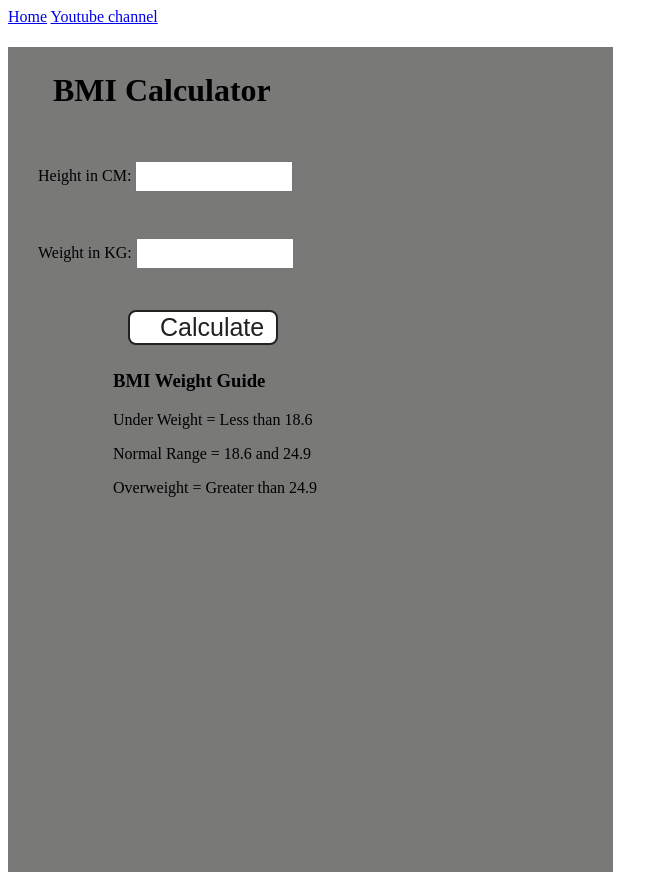
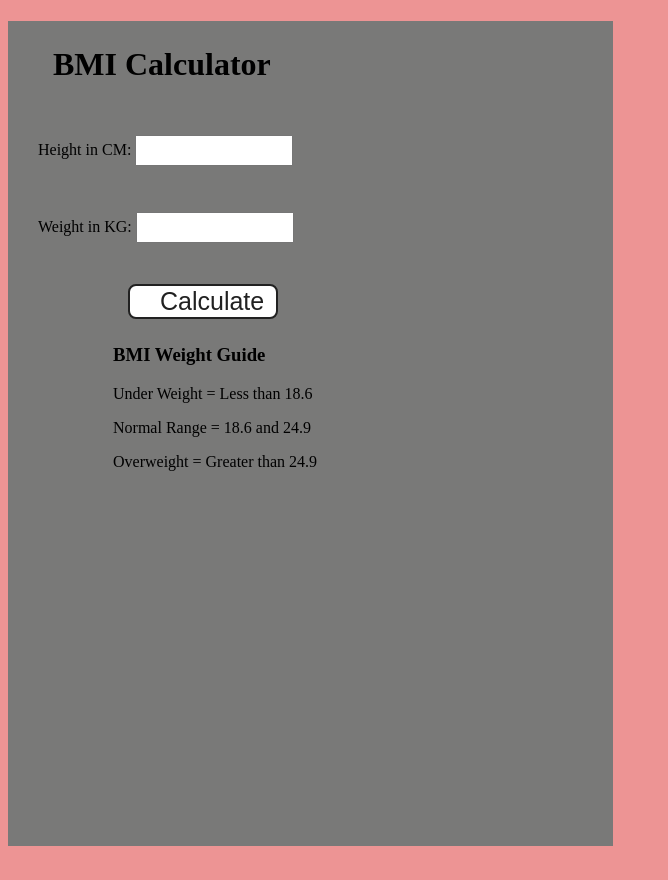
Before and after one commit to sparkingbeard/JavaScript-Projects, a plain HTML site: page BMI calculator/index.html in a window 1280 px wide. Shown: the whole page, without its empty margins (0-668 px from the left). After the commit the page ends 854 px from the top, so only its background shows below. Drawn offline with Linux system fonts and the light colour scheme.

Commit message:
update background color

```diff
--- a/BMI calculator/index.html
+++ b/BMI calculator/index.html
@@ -8,12 +8,6 @@
     <title>BMI Calculator</title>
   </head>
   <body>
-    <nav>
-      <a href="/" aria-current="page">Home</a>
-      <a target="_blank" href="https://www.youtube.com/@chaiaurcode"
-        >Youtube channel</a
-      >
-    </nav>
     <div class="container">
       <h1>BMI Calculator</h1>
       <form>
--- a/BMI calculator/styles.css
+++ b/BMI calculator/styles.css
@@ -1,3 +1,6 @@
+body{
+  background-color: rgb(237, 148, 148);
+}
 .container {
   width: 575px;
   height: 825px;
```
